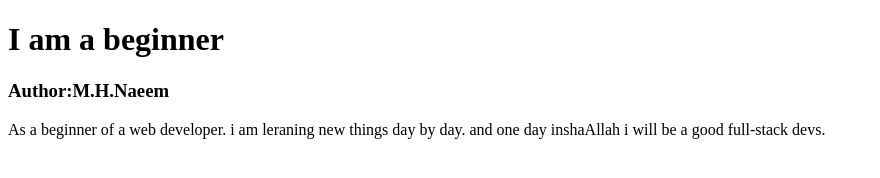
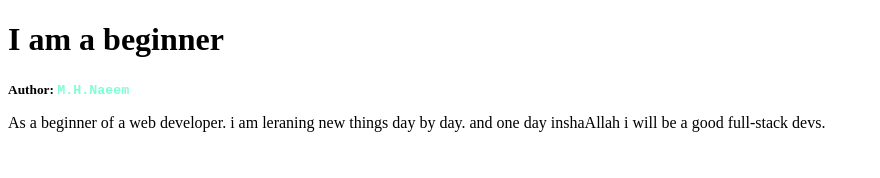
Before and after one commit to naeembinkashem/my-second-repo, a plain HTML site: page index.html in a window 1280 px wide. Shown: the whole page, without its empty margins (0-880 px from the left). Drawn offline with Linux system fonts and the light colour scheme.

Commit message:
author name changes

```diff
--- a/index-2.html
+++ b/index.html
@@ -4,10 +4,11 @@
     <meta charset="UTF-8">
     <meta name="viewport" content="width=device-width, initial-scale=1.0">
     <title>My second github repository</title>
+    <link rel="stylesheet" href="style-0.css">
 </head>
 <body>
     <h1>I am a beginner</h1>
-    <h3>Author:M.H.Naeem</h3>
+   <small> <strong>Author:</strong> <span class="author-name"><strong>M.H.Naeem</strong></span></small>
     <p>As a beginner of a web developer. i am leraning new things day by day. and one day inshaAllah i will be a good full-stack devs.</p>
 </body>
 </html>
--- /dev/null
+++ b/style-0.css
@@ -0,0 +1,4 @@
+.author-name{
+    color: aquamarine;
+    font-family: 'Courier New', Courier, monospace;
+}
```
Also changed, not shown: style.css (deleted).
